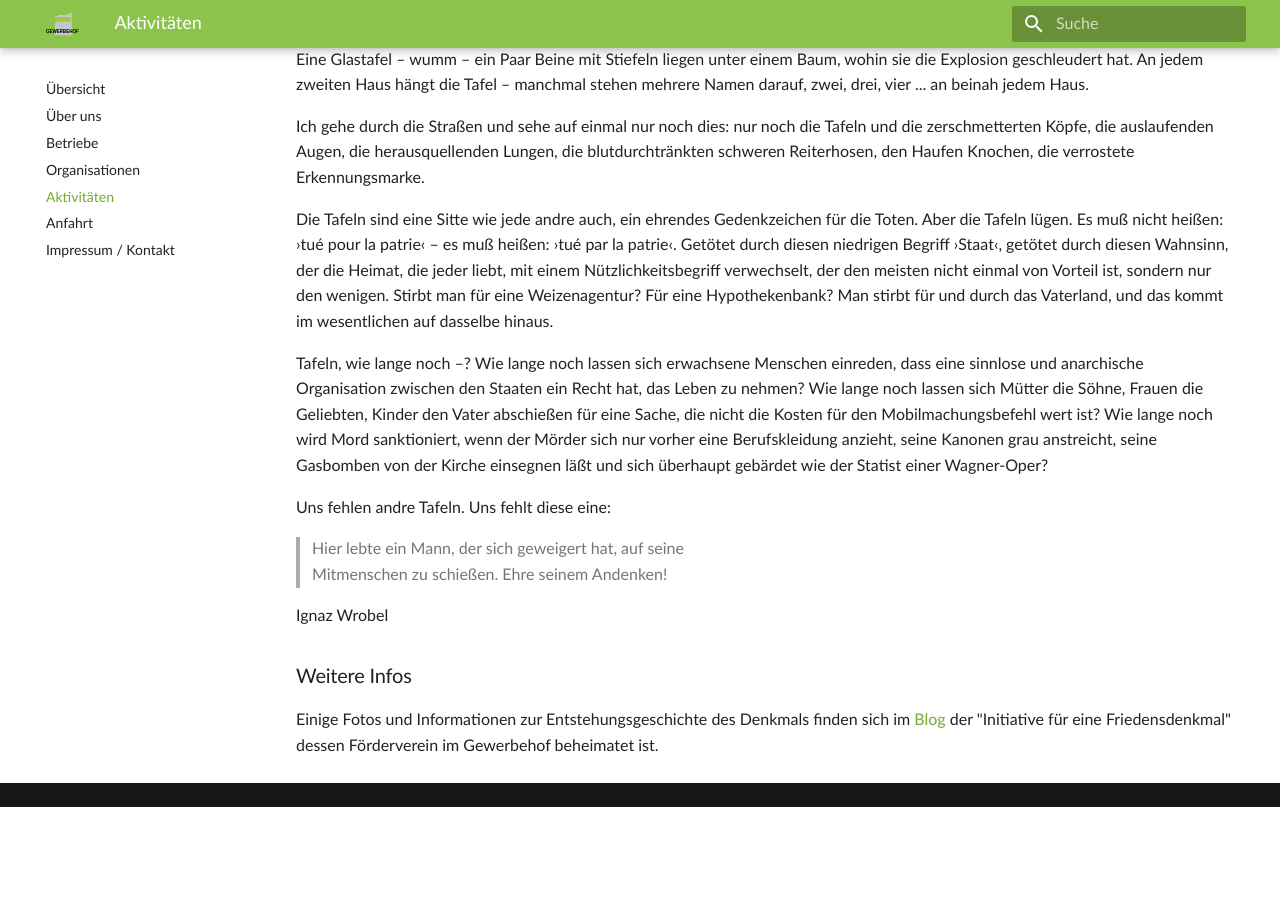
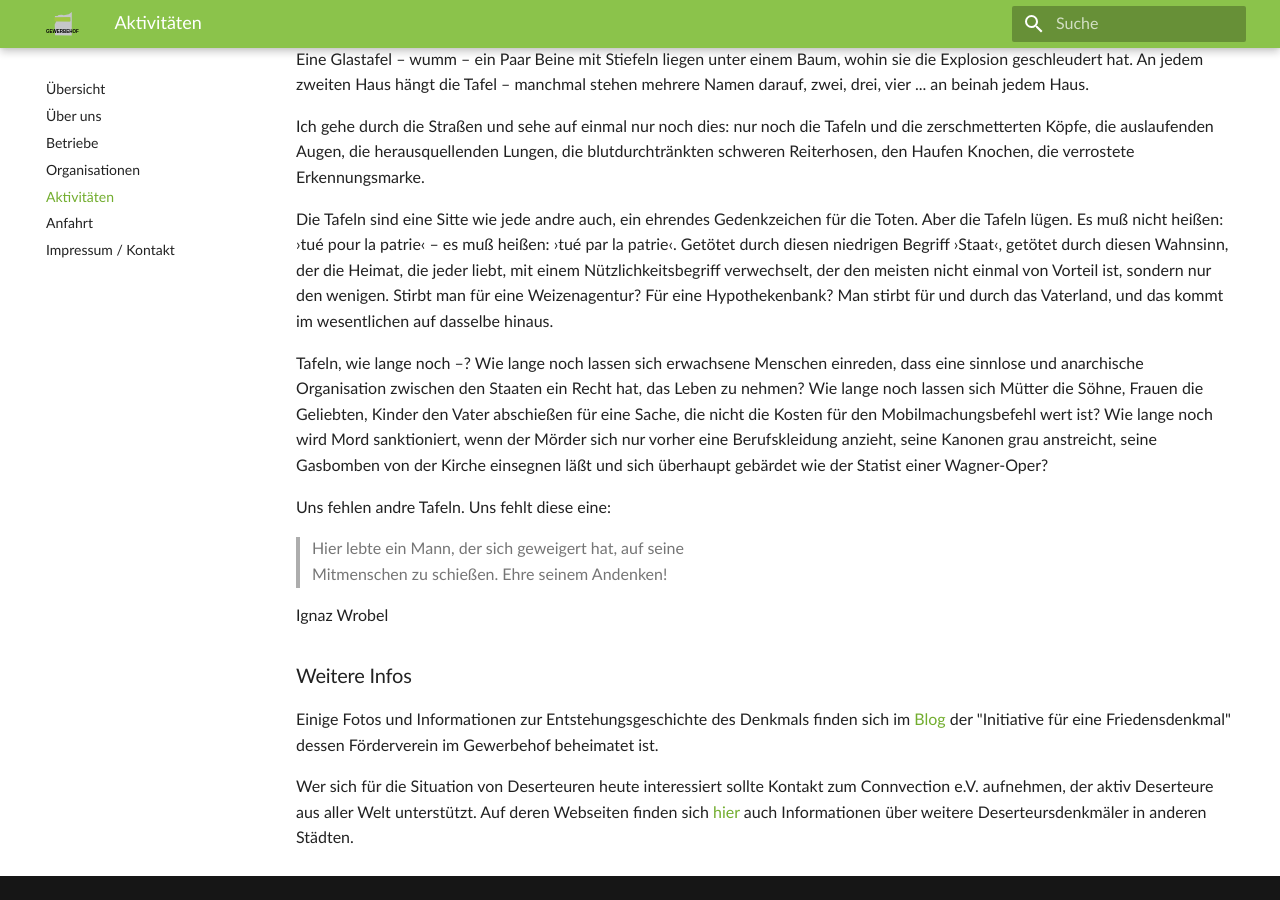
Before and after one commit to entropia/gewerbehof-webseite, an MkDocs documentation site: the page built from docs/aktivitaeten.md, in a window 1280 px wide and 900 px high, scrolled down 1858 px. Built offline with MkDocs 1.6.1 and Material for MkDocs 9.7.7, drawn with Linux system fonts in a browser that asks for light colours; comment, search, counter and statistics services are not loaded; before the commit the page ends 2665 px from its top, so only the background shows below that.

Commit message:
Update aktivitaeten.md
added Infos zu Connection e.V.

```diff
--- a/docs/aktivitaeten.md
+++ b/docs/aktivitaeten.md
@@ -67,3 +67,5 @@ Ignaz Wrobel
 ### Weitere Infos
 
 Einige Fotos und Informationen zur Entstehungsgeschichte des Denkmals finden sich im [Blog](http://friedensdenkmal-karlsruhe.de/index.php?option=com_k2&view=item&id=47:das-karlsruher-deserteursdenkmal&Itemid=134) der "Initiative für eine Friedensdenkmal" dessen Förderverein im Gewerbehof beheimatet ist.
+
+Wer sich für die Situation von Deserteuren heute interessiert sollte Kontakt zum Connvection e.V. aufnehmen, der aktiv Deserteure aus aller Welt unterstützt. Auf deren Webseiten finden sich [hier](https://de.connection-ev.org/article-2057) auch Informationen über weitere Deserteursdenkmäler in anderen Städten.
```
